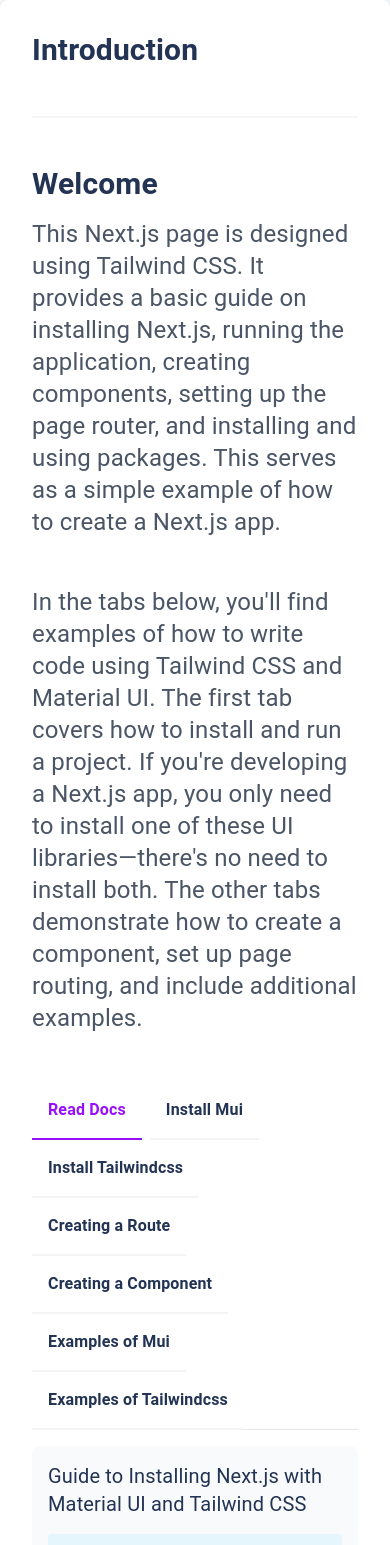
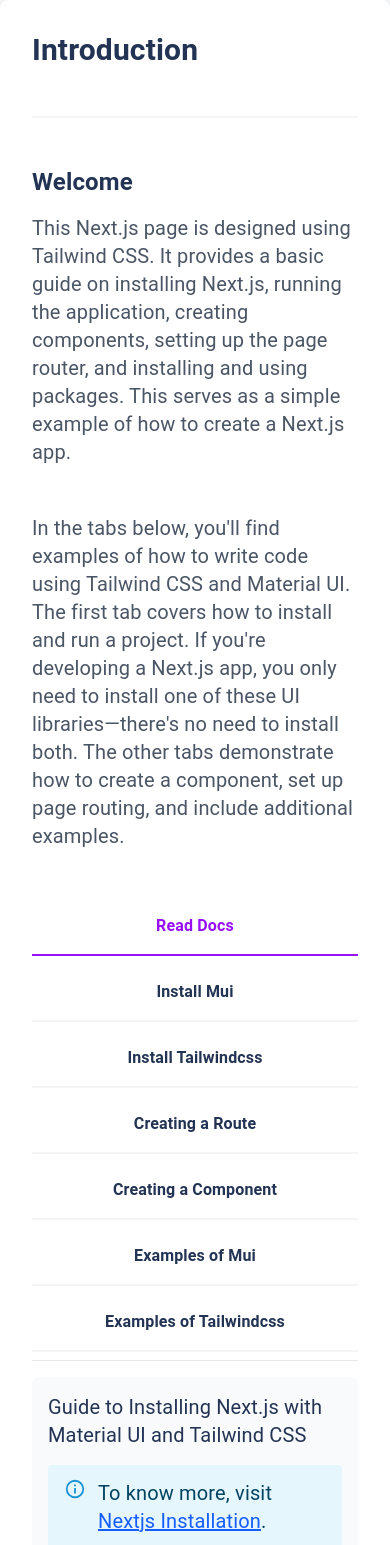
Before and after one commit to KMArundhathi/nextjs-document, a Next.js app: page / in a window 390 px wide. Shown: the top 1545 px of the page. Built offline with nearby package versions, Linux system fonts and the light colour scheme.

Commit message:
ui updated

```diff
--- a/src/app/page.js
+++ b/src/app/page.js
@@ -9,41 +9,48 @@
 export default function Home() {
   const [activeTab, setActiveTab] = useState("Read Docs");
   return (
-    <div className="min-h-screen bg-gray-100 dark:bg-gray-900 flex justify-center">
+    <div className="min-h-screen bg-gray-100 dark:bg-gray-900 lg:flex md:flex justify-center">
       {/* <CardComponent /> */}
       <section className="bg-white dark:bg-gray-100 max-w-7xl shadow p-8 rounded-lg">
         <div className="w-full text-left">
           <h2 className="text-3xl font-bold text-[#223354] mb-4 border-b-2 border-b-neutral-100 pb-12 dark:border-b-2 dark:border-b-gray-200">
             Introduction
           </h2>
-          <h2 className="text-3xl font-bold text-[#223354] mb-4 mt-12 ">
+          <h2 className="lg:text-3xl font-bold text-[#223354] mb-4 mt-12 text-2xl sm:text-xl ">
             Welcome
           </h2>
-          <p className="mt-4 text-gray-600 text-2xl mb-12">
+          <p className="mt-4 text-gray-600 text-xl lg:text-2xl mb-12">
             {" This Next.js page is designed using Tailwind CSS. It provides a basic guide on installing Next.js, running the application, creating components, setting up the page router, and installing and using packages. This serves as a simple example of how to create a Next.js app."}
           </p>
-          <p className="mt-4 text-gray-600 text-2xl mb-12">
+          <p className="mt-4 text-gray-600 text-xl lg:text-2xl mb-12">
             {" In the tabs below, you'll find examples of how to write code using Tailwind CSS and Material UI. The first tab covers how to install and run a project. If you're developing a Next.js app, you only need to install one of these UI libraries—there's no need to install both. The other tabs demonstrate how to create a component, set up page routing, and include additional examples."}
           </p>
         </div>
         <div className="mb-4 border-b border-gray-200 dark:border-gray-700">
-          <ul className="flex flex-wrap -mb-px text-base font-semibold text-center " role="tablist">
-            {["Read Docs", "Install Mui", "Install Tailwindcss", "Creating a Route", "Creating a Component", "Examples of Mui", "Examples of Tailwindcss"].map((tab) => (
-              <li key={tab} className="me-2" role="presentation">
+          <ul className="flex flex-col sm:flex-row flex-wrap text-base font-semibold text-center" role="tablist">
+            {[
+              "Read Docs",
+              "Install Mui",
+              "Install Tailwindcss",
+              "Creating a Route",
+              "Creating a Component",
+              "Examples of Mui",
+              "Examples of Tailwindcss",
+            ].map((tab) => (
+              <li key={tab} className="sm:me-2 mb-2 sm:mb-0" role="presentation">
                 <button
-                  className={`inline-block p-4 border-b-2 rounded-t-lg transition-all ${activeTab === tab
+                  className={`w-full sm:w-auto inline-block p-4 border-b-2 rounded-t-lg transition-all ${activeTab === tab
                     ? "text-purple-600 border-purple-600 dark:text-purple-500 dark:border-purple-500"
                     : "text-[#223354] hover:text-gray-600 dark:text-gray-500 border-gray-100 hover:border-gray-300 dark:border-gray-700 dark:hover:text-gray-300"
                     }`}
                   onClick={() => setActiveTab(tab)}
                 >
-                  {tab.charAt(0).toUpperCase() + tab.slice(1)}
+                  {tab}
                 </button>
               </li>
             ))}
           </ul>
         </div>
-
         {/* Tabs Content */}
         <div>
           {activeTab === "Read Docs" && (
@@ -231,8 +238,8 @@
               <h6 className="text-base font-semibold text-[#223354] mt-6 mb-2 dark:text-gray-400">Inside the app/ directory, create a new folder (this becomes the route)</h6>
               <h6 className="text-base font-normal text-[#223354]  mb-2 dark:text-gray-400">Inside the folder, create a page.js file.</h6>
               <h6 className="text-base font-normal text-[#223354]  mb-2 dark:text-gray-400">{`Creating an "about" page.`}</h6>
-              <div className="bg-gray-200 p-4 rounded-md mb-4">
-                <pre className="text-sm font-mono text-gray-700">
+              <div className="bg-gray-200 p-4 rounded-md mb-4 overflow-x-auto">
+                <pre className="text-sm font-mono text-gray-700 whitespace-pre">
                   {`app/
  ├── page.js
  ├── about/           # "about" route
@@ -241,15 +248,16 @@
                 </pre>
               </div>
               <h6 className="text-base font-normal text-[#223354] dark:text-gray-400 mb-2">Add Content to the Route Page</h6>
-              <div className="bg-gray-200 p-4 rounded-md mb-4">
-                <pre className="text-sm font-mono text-gray-700">
+              <div className="bg-gray-200 p-4 rounded-md mb-4 overflow-x-auto">
+                <pre className="text-sm font-mono text-gray-700 whitespace-pre">
                   {`import React from 'react'
 
 function AboutPage() {
     return (
         <div>
             <h1 className='text-center items-center justify-center text-2xl text-amber-700'>About Us</h1>
-                              <p className='text-center items-center justify-center text-2xl text-amber-700'>This is the About page.</p></div>
+            <p className='text-center items-center justify-center text-2xl text-amber-700'>This is the About page.</p>
+        </div>
     )
 }
 
@@ -257,6 +265,7 @@
 `}
                 </pre>
               </div>
+
               <div className="bg-gray-200 p-4 rounded-md mb-4">
                 <h6 className="text-base font-semibold text-[#223354] mt-6 mb-2">Open http://localhost:3000/about → About Page</h6>
               </div>
@@ -275,8 +284,8 @@
                 </span>
               </Alert>
               <h6 className="text-base font-semibold text-[#223354] mt-6 mb-2 dark:text-gray-400">Inside the src folder create components folder and create a new file, e.g., Card.js</h6>
-              <div className="bg-gray-200 p-4 rounded-md mb-4">
-                <pre className="text-sm font-mono text-gray-700">
+              <div className="bg-gray-200 p-4 rounded-md mb-4 overflow-x-auto">
+                <pre className="text-sm font-mono text-gray-700 whitespace-pre">
                   {`import React from 'react'
 
 function CardComponent() {
@@ -291,8 +300,8 @@
                 </pre>
               </div>
               <h6 className="text-base font-semibold text-[#223354] mt-6 mb-2 dark:text-gray-400">Use the component inside a page</h6>
-              <div className="bg-gray-200 p-4 rounded-md mb-4">
-                <pre className="text-sm font-mono text-gray-700">
+              <div className="bg-gray-200 p-4 rounded-md mb-4 overflow-x-auto">
+                <pre className="text-sm font-mono text-gray-700 whitespace-pre">
                   {`import CardComponent from "@/component/CardComponent";
 
 export default function Home() {
```
Lines whose indentation alone changed are shown as unchanged.
